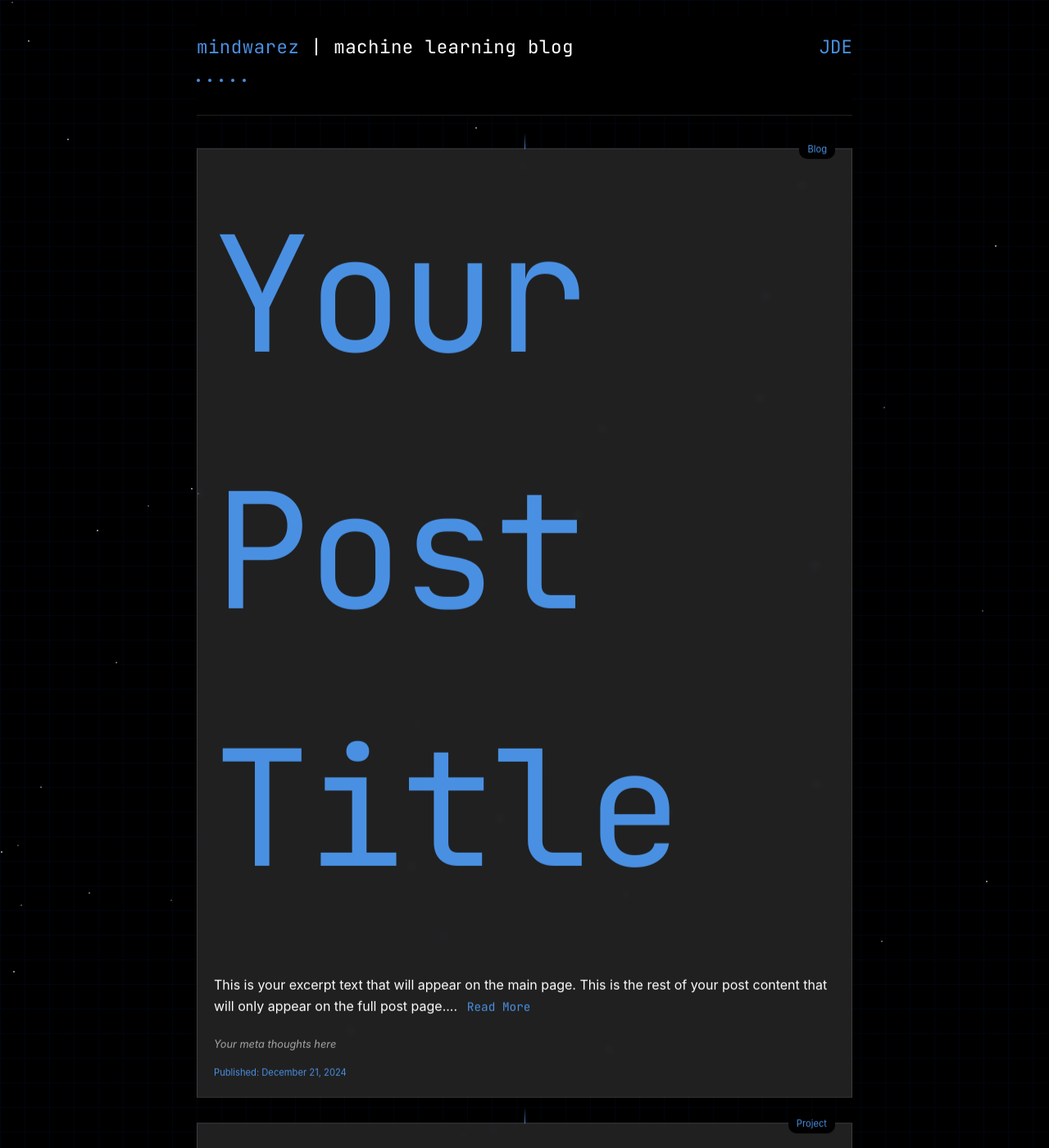
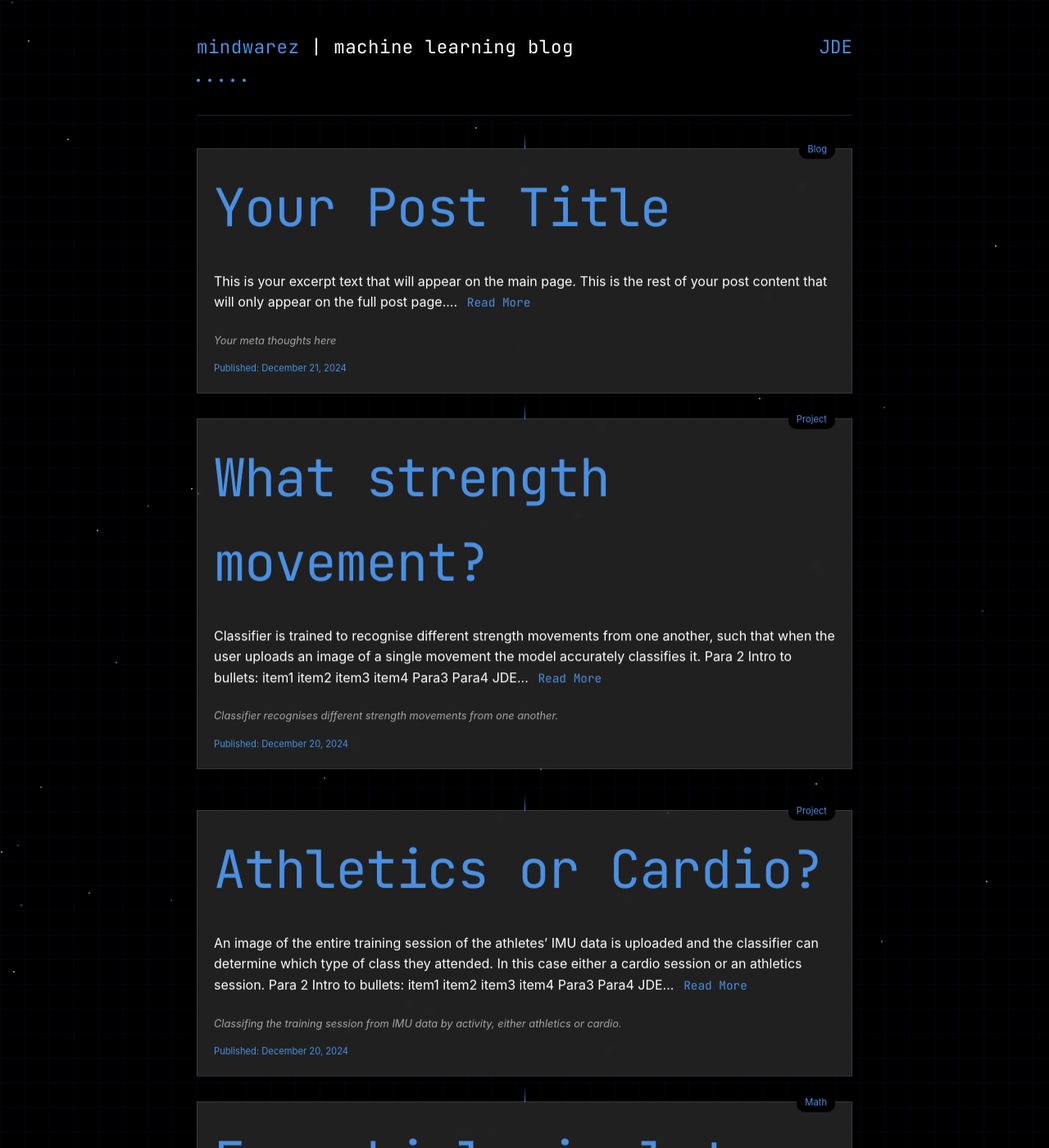
Before and after one commit to jamesbychance/mindwarez, a Jekyll site: the page built from index.html, in a window 1280 px wide and 1400 px high. Shown: the whole window at 82% size. Built offline with Jekyll 4.4.1, drawn with Linux system fonts in a browser that asks for light colours.

Commit message:
Update styles.css
changed h2 font size from 3.5 to 2em

```diff
--- a/assets/css/styles.css
+++ b/assets/css/styles.css
@@ -189,7 +189,7 @@
     text-decoration: none;
     cursor: pointer;
     font-weight: 400;
-    font-size: 3.5em;  /* Increased from previous values to match the image */
+    font-size: 2em;  /* Increased from previous values to match the image */
     margin-top: 0;
     letter-spacing: -0.02em; /* Adding slight letter spacing adjustment */
 }
```
